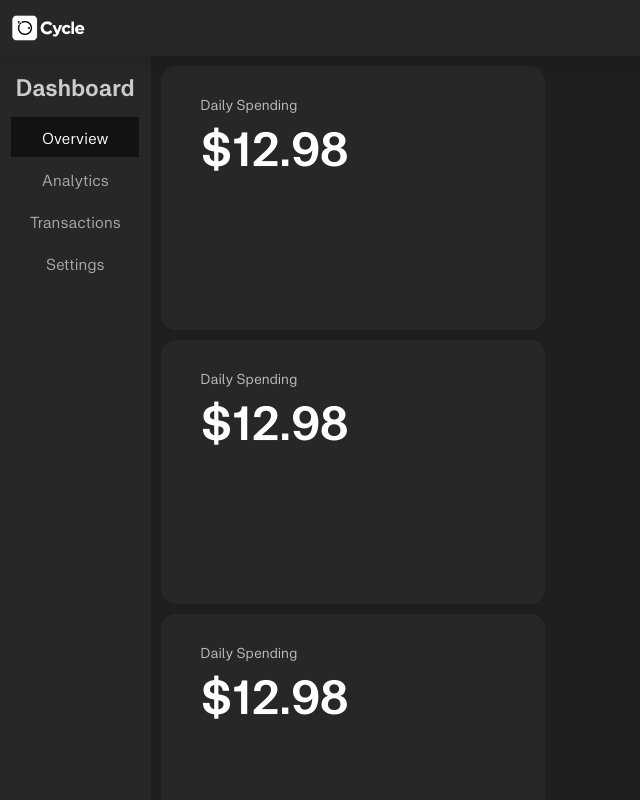
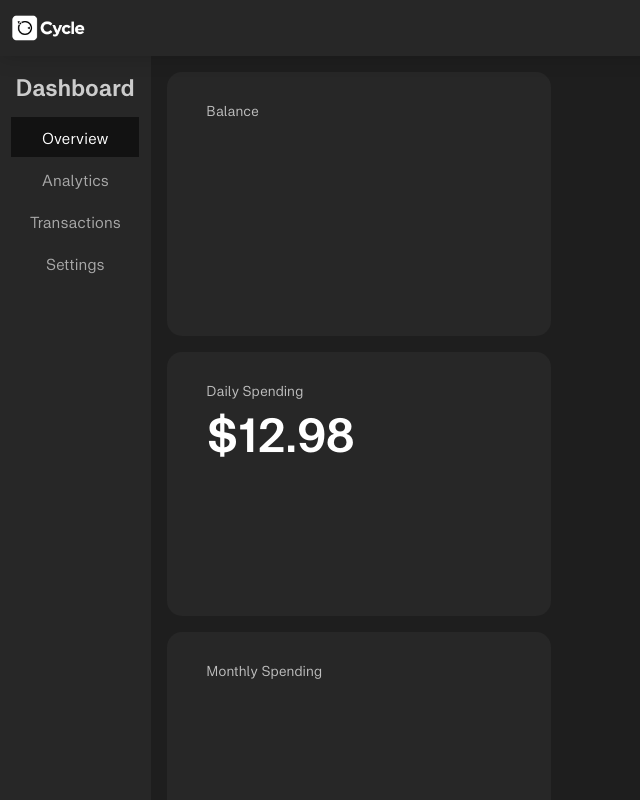
Before and after one commit to 1knth/Cycle, a React (Create React App) app in the folder frontend/: page /dashboard/overview in a window 1280 px wide. Shown: the top 800 px of the page, without its empty margins (0-640 px from the left). Built offline with nearby package versions, Linux system fonts and the light colour scheme.

Commit message:
connecting backend, changed card styles to display grid

```diff
--- a/frontend/src/components/overview/Overview.css
+++ b/frontend/src/components/overview/Overview.css
@@ -1,26 +1,31 @@
 .cards-container {
-    margin: 0;
+    /* display: flex;
+    flex-direction: row;
+    flex-wrap: wrap; */
+    display: grid;
+
+    margin: 1rem 1rem 1rem 1rem;
     padding: 0;
+    gap: 1rem;
 }
 
-.cards {
+.overview-cards {
     display: flex;
     flex-direction: column;
     /* justify-content: center;
     align-items: center; */
     width: 30vw;
     height: 33vh;
-    margin: 10px 10px 10px 10px;
+    /* margin: 10px 10px 0 10px; */
+    padding: 0;
     background-color: rgb(39, 39, 39);
+    color: rgb(255, 255, 255);
+    border-radius: 15px;
+    flex: 1 1 300px;
+    /* min-width: 300px; */
 }
 
-.cards{
-    color: rgb(255, 255, 255);
-    border-radius: 15px;
-
-}
-
-.daily-spend-title {
+.title {
     margin: 30px 0px 0px 40px;
     font-size: 0.9rem;
     font-weight: 400;
@@ -29,7 +34,7 @@
 
 
 
-.daily-spend-amount {
+.amount {
     font-size: 2rem;
     margin: 5px 0px 0px 40px;
 }
--- a/frontend/src/components/overview/Overview.js
+++ b/frontend/src/components/overview/Overview.js
@@ -1,35 +1,52 @@
 import './Overview.css';
+import DailySpend from './subcomponents/DailySpend.js';
 // import database query
 
 function Overview() {
-    const balance = 12.98
     return (
         <section>
-            <div className="cards-container"></div>
-                <div className="cards">
-                    <div className="daily-spend-title">
+            <div className="cards-container">
+                <div className="overview-cards">
+                    <div className="title">
+                        <p>Balance</p>
+                    </div>
+                    <div className="amount">
+
+                    </div>
+                </div>
+                <div className="overview-cards">
+                    <div className="title">
                         <p>Daily Spending</p>
                     </div>
-                    <div className="daily-spend-amount">
-                        <h2>${balance}</h2>
+                    <div className="amount">
+                        <DailySpend/>
                     </div>
                 </div>
-                <div className="cards">
-                    <div className="daily-spend-title">
-                        <p>Daily Spending</p>
+                <div className="overview-cards">
+                    <div className="title">
+                        <p>Monthly Spending</p>
                     </div>
-                    <div className="daily-spend-amount">
-                        <h2>${balance}</h2>
+                    <div className="amount">
+
                     </div>
                 </div>
-                <div className="cards">
-                    <div className="daily-spend-title">
-                        <p>Daily Spending</p>
+                <div className="overview-cards">
+                    <div className="title">
+                        <p>Growth</p>
                     </div>
-                    <div className="daily-spend-amount">
-                        <h2>${balance}</h2>
+                    <div className="amount">
+
                     </div>
                 </div>
+                <div className="overview-cards">
+                    <div className="title">
+                        <p>Markets</p>
+                    </div>
+                    <div className="amount">
+
+                    </div>
+                </div>
+            </div>
         </section>
     )
 }
--- /dev/null
+++ b/frontend/src/components/overview/subcomponents/DailySpend.js
@@ -0,0 +1,9 @@
+
+function DailySpend() {
+    const balance = 12.98
+    return (
+        <h2>${balance}</h2>
+    )
+}
+
+export default DailySpend;
```
Also changed, not shown: frontend/src/components/overview/subcomponents/DailySpend.css (added), 2 other files (tests, documents, lock files or other folders).
